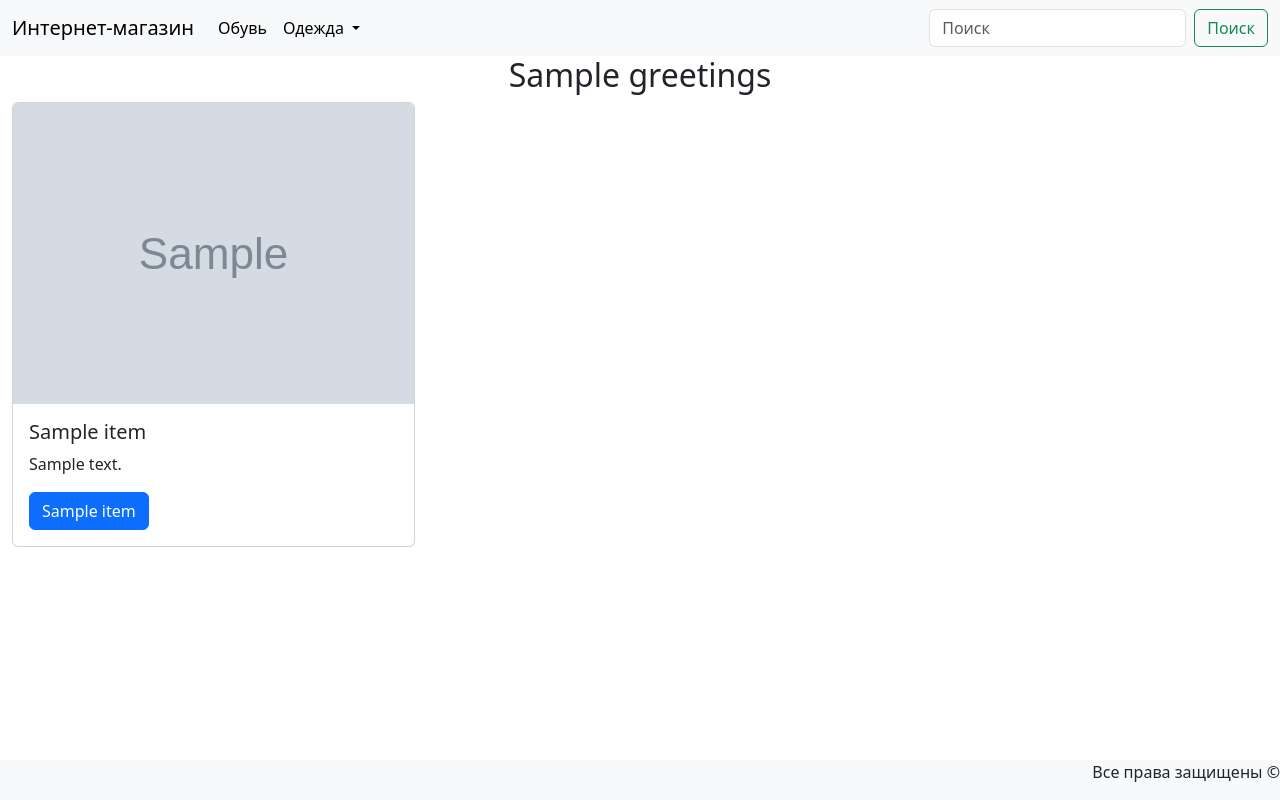
After one commit to Chesnokov-Mikhail/gb-flask-fastApi, a Flask app: template seminar1/templates/shoes.html in a window 1280 px wide. The commit adds this page. Run offline with Flask 3, Linux system fonts and the light colour scheme; the template is opened without the code that fills it: most values are stand-ins (such as "Sample title", 1, 10 or a date in 2020); grey boxes marked "Sample" are stand-in pictures; some libraries are stand-ins or nearby versions.

Commit message:
commit 2 seminar1

```diff
--- a/seminar1/templates/base-internet.html
+++ b/seminar1/templates/base-internet.html
@@ -16,21 +16,21 @@
     <header class="header">
         <nav class="navbar navbar-expand-lg bg-body-tertiary">
           <div class="container-fluid">
-            <a class="navbar-brand" href="#">Интернет-магазин</a>
+            <a class="navbar-brand" href="/">Интернет-магазин</a>
             <button class="navbar-toggler" type="button" data-bs-toggle="collapse" data-bs-target="#navbarSupportedContent" aria-controls="navbarSupportedContent" aria-expanded="false" aria-label="Toggle navigation">
               <span class="navbar-toggler-icon"></span>
             </button>
             <div class="collapse navbar-collapse" id="navbarSupportedContent">
               <ul class="navbar-nav me-auto mb-2 mb-lg-0">
                 <li class="nav-item">
-                  <a class="nav-link active" href="#">Обувь</a>
+                  <a class="nav-link active" href="/shoes/">Обувь</a>
                 </li>
                 <li class="nav-item dropdown">
-                  <a class="nav-link dropdown-toggle active" href="#" role="button" data-bs-toggle="dropdown" aria-expanded="false">
+                  <a class="nav-link dropdown-toggle active" href="/dress/" role="button" data-bs-toggle="dropdown" aria-expanded="false">
                     Одежда
                   </a>
                   <ul class="dropdown-menu">
-                    <li><a class="dropdown-item" href="#">Куртки</a></li>
+                    <li><a class="dropdown-item" href="/jackets/">Куртки</a></li>
                   </ul>
                 </li>
               </ul>
--- /dev/null
+++ b/seminar1/templates/shoes.html
@@ -0,0 +1,28 @@
+{% extends 'base-internet.html' %}
+
+{% block title %}
+  {{ title }}
+{% endblock %}
+
+{% block content %}
+<div class="text-center">
+  <p class="h2">
+    {{ greetings }}
+  </p>
+</div>
+<div class="row">
+  {% for item in cards %}
+  <div class="col-4">
+    <div class="card">
+      <img src="{{ item.card_img }}" class="card-img-top" alt="...">
+
+      <div class="card-body">
+        <h5 class="card-title">{{ item.card_title }}</h5>
+        <p class="card-text">{{ item.card_text }}</p>
+        <a href="#" class="btn btn-primary">{{ item.card_btn_name }}</a>
+      </div>
+    </div>
+  </div>
+  {% endfor %}
+</div>
+{% endblock %}
```
Also changed, not shown: seminar1/task9.py (+44 -4 lines), seminar1/templates/jackets.html (added, +28 -0 lines), seminar1/static/imgs/card1.jpg (added), seminar1/static/imgs/card2.jpg (added), seminar1/static/imgs/card3.jpg (added).
